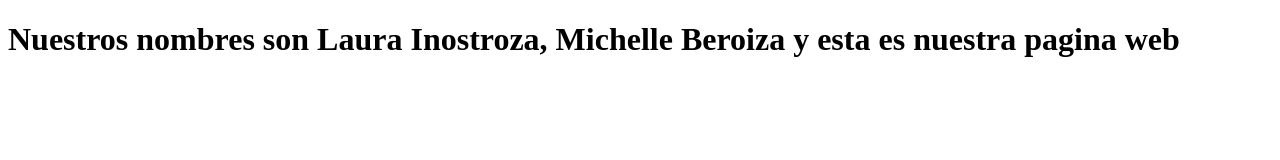
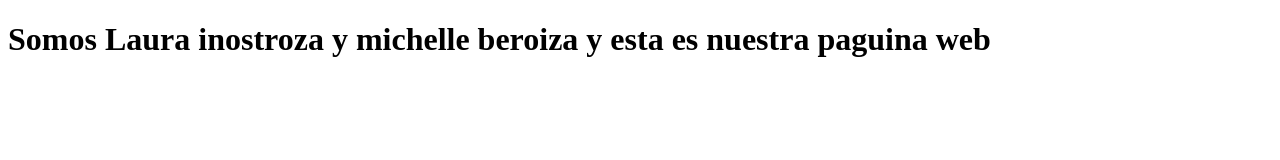
Before and after one commit to dasrussland/Servicio-Tecnico-Chopper, a plain HTML site: page index.html in a window 1280 px wide. Drawn offline with Linux system fonts and the light colour scheme.

Commit message:
Update index.html

```diff
--- a/index.html
+++ b/index.html
@@ -1,6 +1,6 @@
 <!DOCTYPEhtml>
 <html lang="es">
     <cuerpo>
-        <h1>Nuestros nombres son Laura Inostroza, Michelle Beroiza y esta es nuestra pagina web</h1>
+        <h1>Somos Laura inostroza y michelle beroiza y esta es nuestra paguina web</h1>
     </cuerpo>
 </html>
```
